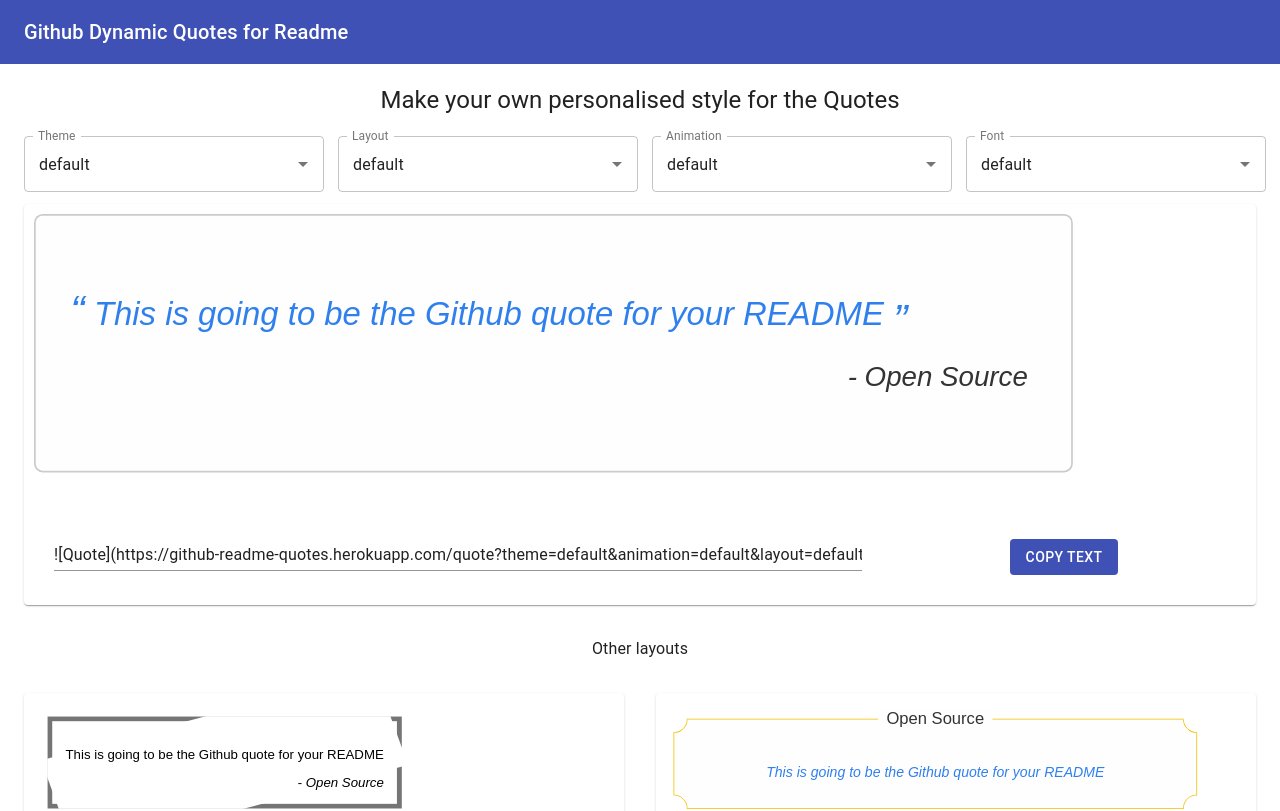
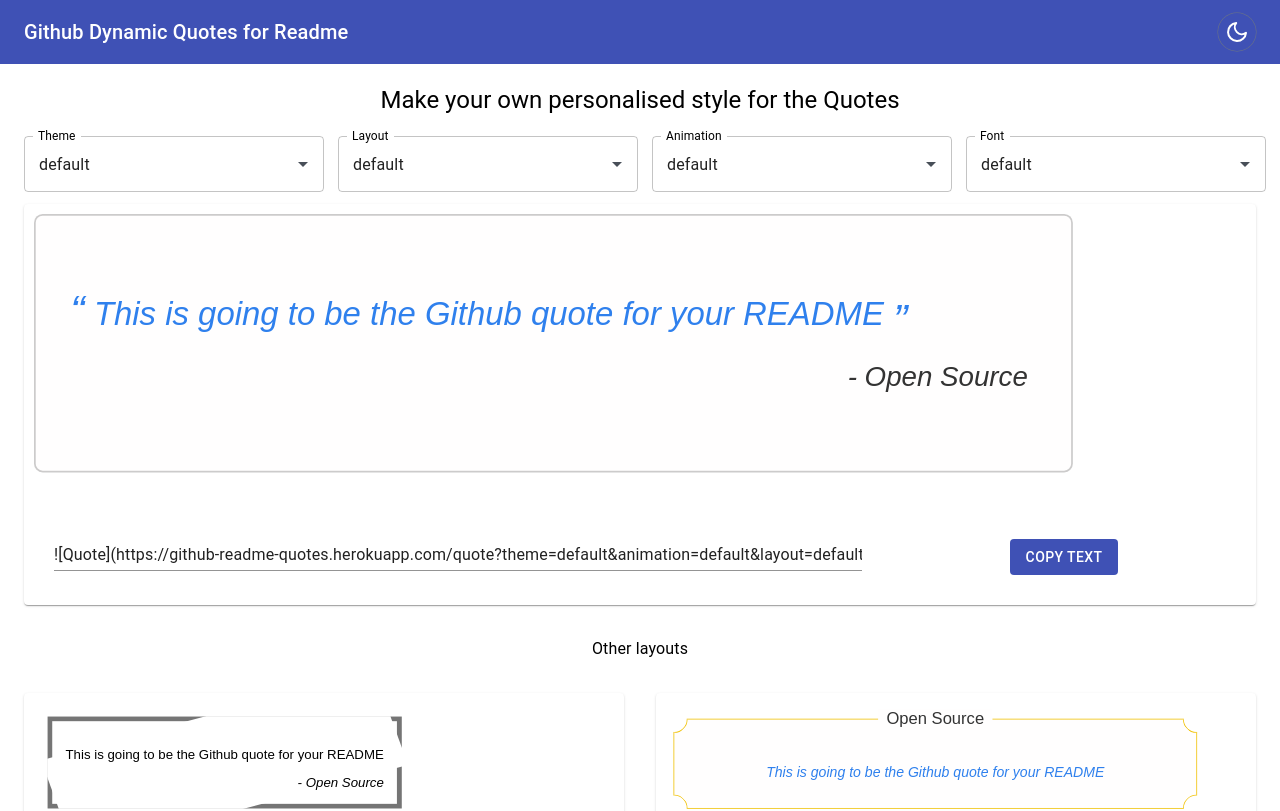
Before and after one commit to shravan20/github-readme-quotes, a React (Create React App) app in the folder frontend/: page / in a window 1280 px wide. Shown: the top 811 px of the page. Built offline with nearby package versions, Linux system fonts and the light colour scheme.

Commit message:
#120 Adds custom Theming Functionality, and Dark Theme toggle Logic. (#121)
* Adds Theming functionality
* Fixes React.strict bugs
* Initiates Dark/Light Global themes
* Edits ThemeIcon Styles

```diff
--- a/frontend/src/components/Dashboard/index.js
+++ b/frontend/src/components/Dashboard/index.js
@@ -1,11 +1,17 @@
-import React from 'react';
+import React,{useState} from 'react';
 import AppBar from '@material-ui/core/AppBar';
 import Toolbar from '@material-ui/core/Toolbar';
 import Typography from '@material-ui/core/Typography';
 import CssBaseline from '@material-ui/core/CssBaseline';
 import useScrollTrigger from '@material-ui/core/useScrollTrigger';
 import Container from '@material-ui/core/Container';
+import { IconButton,Paper } from "@material-ui/core";
+import { createMuiTheme, ThemeProvider } from "@material-ui/core/styles";
 import { dashConstants } from '../../config/constants';
+import {LightTheme,DarkTheme} from "../../util/themes/GlobalThemes"
+import {getAppBarStyles} from "../../util/styles/componentStyles"
+import MoonIcon from '../../moon.svg';
+import LightIcon from "../../sun.svg"
 import Home from '../Pages/Home';
 
 function ElevationScroll(props) {
@@ -25,13 +31,23 @@ function ElevationScroll(props) {
 }
 
 function Dashboard(props) {
+   const [isDark, setIsDark] = useState(false);
+   const theme = isDark ? createMuiTheme(DarkTheme) : createMuiTheme(LightTheme)
+   const classes = getAppBarStyles()
+
+   function handleThemeChange(){
+      setIsDark(!isDark)
+   }
     return (
         <React.Fragment>
+            <ThemeProvider theme={theme}>
+                <Paper>
                     <CssBaseline />
                     <ElevationScroll {...props}>
                     <AppBar>
-                    <Toolbar>
-                        <Typography variant="h6">{dashConstants.APP_NAME}</Typography>
+                        <Toolbar className = {classes.root}>
+                            <Typography variant="h6" className = {classes.title}>{dashConstants.APP_NAME}</Typography>
+                            <IconButton className = {classes.themeIcon}  onClick = {handleThemeChange} >{<img alt="Theme Icon" src={isDark ? LightIcon : MoonIcon}/>}</IconButton>
                         </Toolbar>
                     </AppBar>
                     </ElevationScroll>
@@ -39,6 +55,8 @@ function Dashboard(props) {
                     <Container style={{backgroundColor:'white'}}>
                         <Home/>
                     </Container>
+                </Paper>
+            </ThemeProvider>
         </React.Fragment>
     );
 }
--- /dev/null
+++ b/frontend/src/util/styles/componentStyles.js
@@ -0,0 +1,13 @@
+import { makeStyles } from "@material-ui/core";
+
+export const getAppBarStyles = makeStyles((theme) => ({
+    title: {
+      flexGrow: 1,
+    },
+    themeIcon:{
+        backgroundColor:"transparent !important",
+        height:"38px",
+        width:"38px",
+        boxShadow:"0px 0px 0.5px 0.5px #6e7681"
+    }
+  }));
--- /dev/null
+++ b/frontend/src/util/themes/GlobalThemes.js
@@ -0,0 +1,151 @@
+export const LightTheme = {
+   palette: {
+      primary: {
+         light: "#7986cb",
+         main: "#3f51b5",
+         dark: "#303f9f",
+         contrastText: "#fff",
+      },
+
+      text: {
+         primary: "rgba(0, 0, 0, 0.87)",
+         secondary: "rgba(0, 0, 0, 0.54)",
+         disabled: "rgba(0, 0, 0, 0.38)",
+         hint: "rgba(0, 0, 0, 0.38)",
+      },
+      background: {
+         paper: "#fff",
+         default: "#fafafa",
+      },
+      action: {
+         active: "rgba(0, 0, 0, 0.54)",
+         hover: "rgba(0, 0, 0, 0.04)",
+         selected: "rgba(0, 0, 0, 0.08)",
+         focus:"rgba(0, 0, 0, 0.12)"
+      },
+   },
+
+   typography: {
+      allVariants: {
+         color: "#000",
+      },
+      h5: {
+         color: "#000",
+      },
+      h6: {
+         color: "#fff",
+      },
+      h2: {
+         color: "#000",
+      },
+   },
+   overrides: {
+      MuiToolbar: {
+         root: {
+            background: "#3f51b5",
+         },
+      },
+      MuiPaper: {
+         root: {
+            border: "none",
+         },
+      },
+      MuiContainer: {
+         root: {
+            backgroundColor: "#fff !important",
+         },
+      },
+      MuiInputBase: {
+        root: {
+           border: "none",
+        },
+     },
+     MuiSvgIcon:{
+      root:{
+        color:"#484f58"
+      }
+    },
+    MuiInputLabel:{
+      root:{
+        background:"#fff",
+        color:"#000"
+      }
+    }
+   },
+};
+
+export const DarkTheme = {
+   palette: {
+      primary: {
+         light: "#0d419d",
+         main: "#0d419d",
+         dark: "#0d419d",
+         contrastText: "#fff",
+      },
+
+      text: {
+         primary: "#bdd1d9",
+         secondary: "#f0f6fc",
+         disabled: "#30363d",
+         hint: "#6e7681",
+      },
+      background: {
+         paper: "#0d1117",
+         default: "#0d1117",
+      },
+      action: {
+        active: "rgba(0, 0, 0, 0.54)",
+        hover: "#30363d",
+        selected: "#21262d",
+        focus:"rgba(0, 0, 0, 0.12)"
+     },
+   },
+   typography: {
+      allVariants: {
+         color: "#bdd1d9",
+      },
+      h5: {
+         color: "#bdd1d9",
+      },
+      h6: {
+         color: "#f0f6fc",
+      },
+      h2: {
+         color: "#c9d1d9",
+      },
+   },
+   overrides: {
+      MuiToolbar: {
+         root: {
+            background: "#1c2128",
+         },
+      },
+      MuiPaper: {
+         root: {
+            border: "1px solid #30363d",
+         },
+      },
+      MuiContainer: {
+         root: {
+            backgroundColor: "#0d1117 !important",
+         },
+      },
+      MuiInputBase: {
+        root: {
+           border: "solid #30363d 1px",
+        },
+     },
+     MuiSvgIcon:{
+      root:{
+        color:"#484f58"
+      }
+    },
+    MuiInputLabel:{
+      root:{
+        background:"#0d1117",
+        color:"#f0f6fc"
+      }
+    },
+   },
+
+};
```
Also changed, not shown: frontend/src/moon.svg (added), frontend/src/sun.svg (added). Lines whose indentation alone changed are shown as unchanged.
